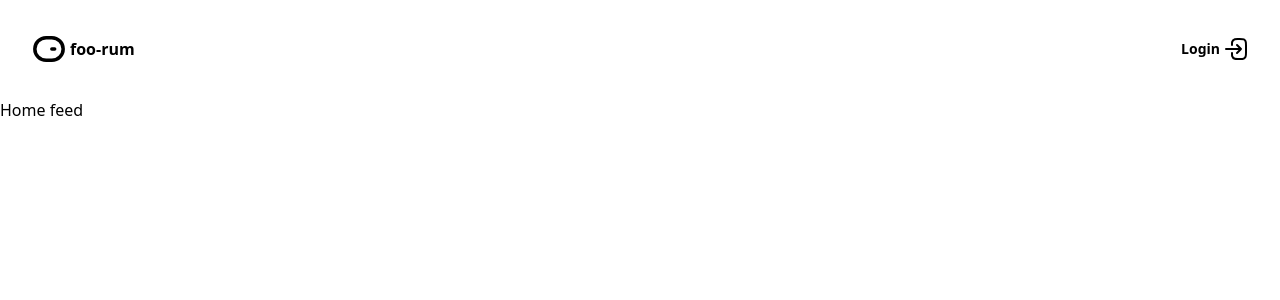
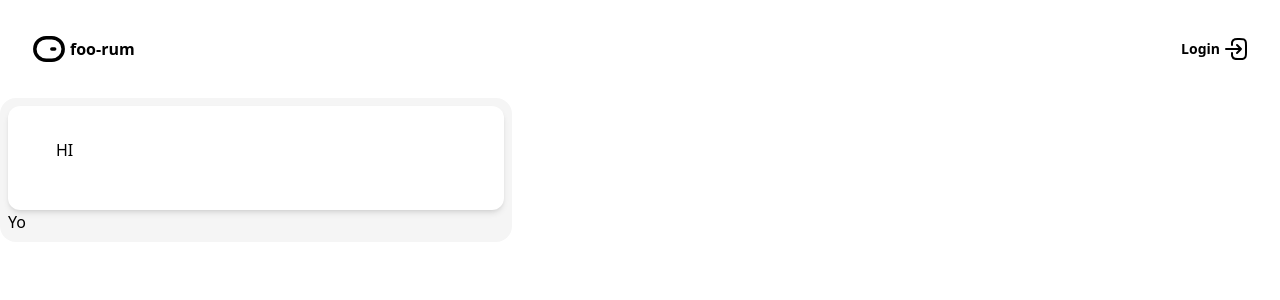
Before and after one commit to sahil9878/atlys-foo-rum, a React (Vite) app: page / in a window 1280 px wide. Shown: the top 300 px of the page. Built offline with nearby package versions, Linux system fonts and the light colour scheme.

Commit message:
Slight refactor

```diff
--- a/src/components/LoginFormSkeleton.tsx
+++ b/src/components/LoginFormSkeleton.tsx
@@ -1,4 +1,5 @@
 import { ReactComponent as Login } from '../assets/login.svg'
+import BorderWithFooterContent from './atomic/BorderWithFooterContent';
 
 interface LoginFormSkeletonProps {
 
@@ -15,8 +16,7 @@ const LoginFormSkeleton: React.FC<LoginFormSkeletonProps> = ({
     renderContent
 }) => {
     return (
-        <div className="max-w-lg w-full rounded-2xl bg-grayBg p-2 ">
-            <div className="bg-white rounded-xl px-12 pt-8 pb-12 shadow-md shadow-inner">
+        <BorderWithFooterContent footerContent={footerContent}>
             <div className="flex justify-center">
                 <div className="w-12 h-12 rounded-full bg-gray-50 flex items-center justify-center border border-gray-200">
                     <Login />
@@ -26,9 +26,8 @@ const LoginFormSkeleton: React.FC<LoginFormSkeletonProps> = ({
             <h2 className="text-center text-xl font-semibold mt-5">{title}</h2>
             <p className="text-center text-sm text-gray-500 mt-1">{description}</p>
             {renderContent}
-            </div>
-            {footerContent}
-        </div>
+        </BorderWithFooterContent>
+
     )
 }
 
--- a/src/components/SigninForm.tsx
+++ b/src/components/SigninForm.tsx
@@ -1,7 +1,7 @@
 import { Link, useNavigate } from "react-router";
 import LoginFormSkeleton from "./LoginFormSkeleton";
 import { useState } from "react";
-import TextInput from "./TextInput";
+import TextInput from "./atomic/TextInput";
 import useAuthStore from "../stores/auth";
 
 
--- a/src/components/SignupForm.tsx
+++ b/src/components/SignupForm.tsx
@@ -1,7 +1,7 @@
 import { Link, useNavigate } from "react-router";
 import LoginFormSkeleton from "./LoginFormSkeleton";
 import { useState } from "react";
-import TextInput from "./TextInput";
+import TextInput from "./atomic/TextInput";
 import useAuthStore from "../stores/auth";
 
 
--- /dev/null
+++ b/src/components/atomic/BorderWithFooterContent.tsx
@@ -0,0 +1,17 @@
+import type { ReactNode } from "react"
+
+interface BorderWithFooterContentProps {
+    children: ReactNode
+    footerContent?: ReactNode
+}
+
+const BorderWithFooterContent: React.FC<BorderWithFooterContentProps> = ({ children, footerContent }) => {
+    return <div className="max-w-lg w-full rounded-2xl bg-grayBg p-2 ">
+        < div className="bg-white rounded-xl px-12 pt-8 pb-12 shadow-md shadow-inner" >
+
+            {children}
+        </div >
+        {footerContent}
+    </div >
+}
+export default BorderWithFooterContent
--- a/src/pages/Feed.tsx
+++ b/src/pages/Feed.tsx
@@ -1,6 +1,11 @@
-function FeedPage() {
-    return (<>
-        Home feed</>);
+import BorderWithFooterContent from "../components/atomic/BorderWithFooterContent";
+
+
+const FeedPage = () => {
+    return (<><BorderWithFooterContent footerContent={<div>Yo</div>}>
+        HI
+    </BorderWithFooterContent>
+    </>);
 }
 
 export default FeedPage;
```
Also changed, not shown: src/components/atomic/TextInput.tsx (renamed from src/components/TextInput.tsx). Lines whose indentation alone changed are shown as unchanged.
